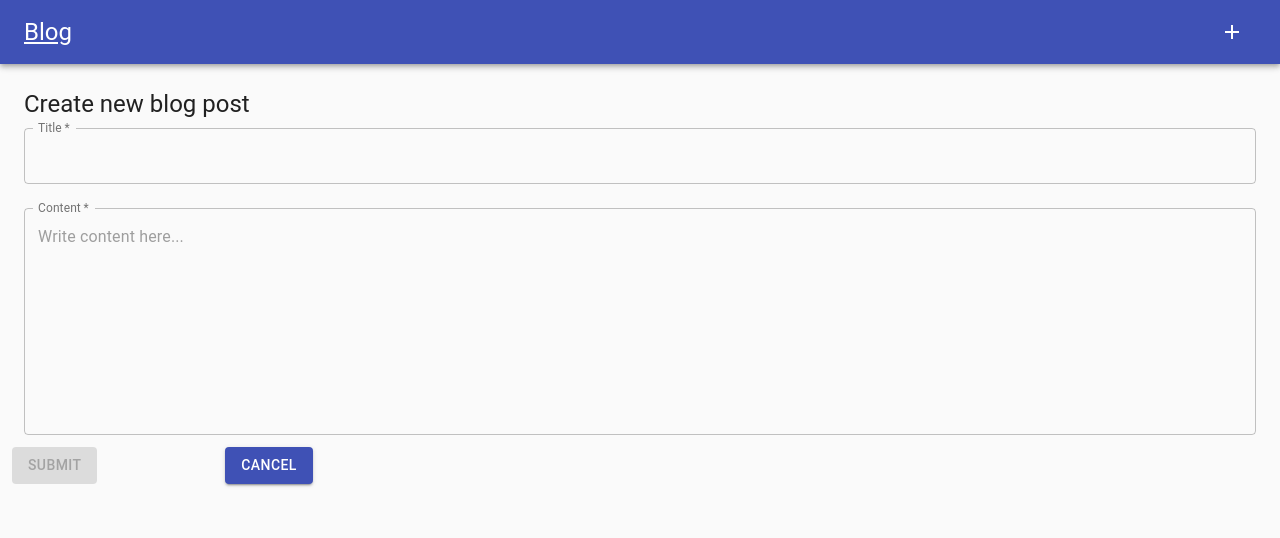
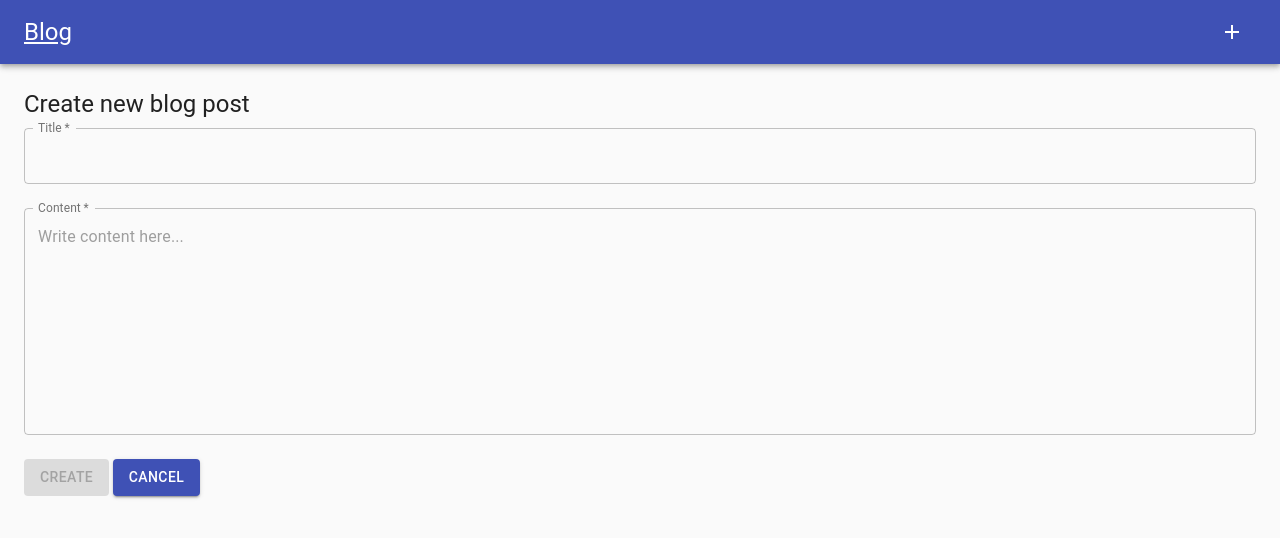
Before and after one commit to biacsics/reactblog, a React (Create React App) app in the folder frontend/: page /create in a window 1280 px wide. Shown: the top 538 px of the page. Built offline with nearby package versions, Linux system fonts and the light colour scheme; the HTML template or start-up script is replaced by a standard one.

Commit message:
design ...

```diff
--- a/frontend/src/pages/CreateBlogPost/index.tsx
+++ b/frontend/src/pages/CreateBlogPost/index.tsx
@@ -113,18 +113,16 @@ function CreateBlogPost() {
                   InputLabelProps={{ shrink: true }}
                 />
               </Grid>
-              <Grid container spacing={3} direction="row">
-                <Grid item sm={2}>
+              <Grid item sm={12}>
                 <Button
                   variant="contained"
                   color="primary"
                   onClick={submitForm}
                   disabled={isSubmitting || !isValid || (touched.content ? !touched.content : true || touched.title ? !touched.title : true)}
                 >
-                    Submit
+                  create
                 </Button>
-                </Grid>
-                <Grid item sm={2}>
+                {" "}
                 <Button
                   variant="contained"
                   color="primary"
@@ -135,7 +133,6 @@ function CreateBlogPost() {
                 </Button>
               </Grid>
             </Grid>
-            </Grid>
           </form>
         )}
       </Formik>
--- a/frontend/src/pages/EditBlogPost/index.tsx
+++ b/frontend/src/pages/EditBlogPost/index.tsx
@@ -147,8 +147,7 @@ function EditBlogPost() {
                   InputLabelProps={{ shrink: true }}
                 />
               </Grid>
-              <Grid container spacing={3} direction="row">
-                <Grid item sm={1}>
+                <Grid item sm={12}>
                   <Button
                     variant="contained"
                     color="primary"
@@ -157,9 +156,7 @@ function EditBlogPost() {
                   >
                     Update
                   </Button>
-                </Grid>
-
-                <Grid item sm={1}>
+                  {" "}
                   <Button
                     variant="contained"
                     color="primary"
@@ -170,7 +167,6 @@ function EditBlogPost() {
                   </Button>
                 </Grid>
 
-              </Grid>
             </Grid>
           </form>
         )}
```
Lines whose indentation alone changed are shown as unchanged.
